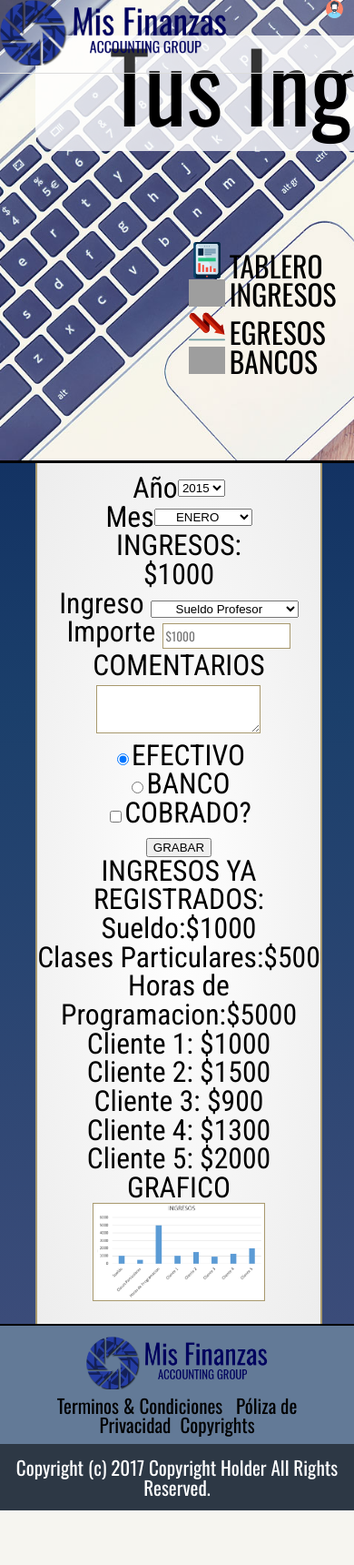
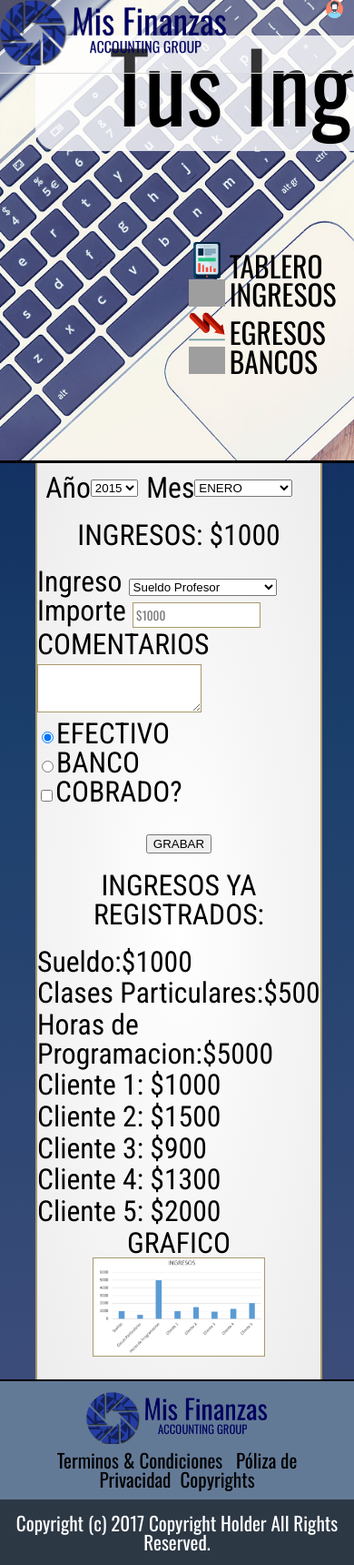
Before and after one commit to celina096/trabajo_grupal, a PHP site: page /ingresos.html in a window 390 px wide. Shown: the whole page at 91% size. Before the commit the page ends 1660 px from the top, so only its background shows below. Run offline with PHP 8.4, Linux system fonts and the light colour scheme; some libraries are stand-ins or nearby versions; grey boxes are pictures that could not be loaded.

Commit message:
first mobil ingresos

```diff
--- a/css/ingresos.css
+++ b/css/ingresos.css
@@ -105,10 +105,6 @@ background: linear-gradient(to bottom, rgba(4,27,84,1) 0%, rgba(27,63,107,1) 47%
 filter: progid:DXImageTransform.Microsoft.gradient( startColorstr='#041b54', endColorstr='#45507e', GradientType=0 );
 }
 
-.contenido {
-  width: 100%;
-}
-
 section.parte1 {
   width: 100%;
   background-image: url(../images/background_1.jpg);
@@ -145,6 +141,13 @@ section.parte1 {
 	background-color: rgba(255, 255, 255, 0.8);
 
 }
+/* SECTION*/
+
+.contenido {
+  width: 100%;
+}
+
+
 
 div.parte2 {
   width: 80%;
@@ -173,13 +176,42 @@ filter: progid:DXImageTransform.Microsoft.gradient( startColorstr='#ffffff', end
 }
 
 .parte2 select {
-  text-align: center;
+  text-align: left;
+}
+div.periodo{
+	overflow: hidden;
 }
 
 div.ano, div.mes {
-  display: flex;
+	float: left;
+	display: flex;
   align-items: center;
-  justify-content: center;
+  justify-content:center;
+	padding-left: 3%;
+}
+div .generales-ingresos{
+	margin-top: 20px;
+	text-align: left;
+
+
+}
+.generales-ingresos article{
+	overflow:hidden;
+	text-align: center;
+	margin-bottom: 20px;
+}
+.generales-ingresos article p{
+	width: 100%;
+	float: left;
+	text-align: center;
+}
+
+div .boton{
+	margin-top: 20px;
+	text-align: center;
+}
+.generales-ingresos ol li{
+	margin-bottom: 3px;
 }
 
 .parte2 img {
@@ -241,3 +273,19 @@ p.copyright {
 	color: white;
 }
 /*FIN FOOTER*/
+
+
+@media (min-width:641px) and (max-width:959px){
+
+}
+
+/*PANTALLA COMPLETA */
+@media (min-width:960px){
+
+
+	.contenido {
+	  width: 100%;
+	  position: absolute;
+	  top: 100px;
+	  overflow: hidden;
+	}
--- a/ingresos.html
+++ b/ingresos.html
@@ -86,8 +86,10 @@
           <section>
 
             <div class="generales-ingresos">
-              <p class="encabezado">INGRESOS:</p>
-              <p class="importe">$1000</p>
+              <article class="">
+                <p class="encabezado">INGRESOS: $1000</p>
+              </article>
+
             </div>
             <div class="generales-ingresos">
               <form>
@@ -124,12 +126,18 @@
                     <input type="checkbox">COBRADO?
                   </label>
                 </div>
+                <div class="boton">
                 <button type="submit" class="">GRABAR</button>
+                </div>
+
               </form>
             </div>
 
             <div class="generales-ingresos">
+              <article class="">
               <p class="encabezado">INGRESOS YA REGISTRADOS:</p>
+              </article>
+
               <ol>
                 <li>Sueldo:$1000</li>
                 <li>Clases Particulares:$500</li>
```
